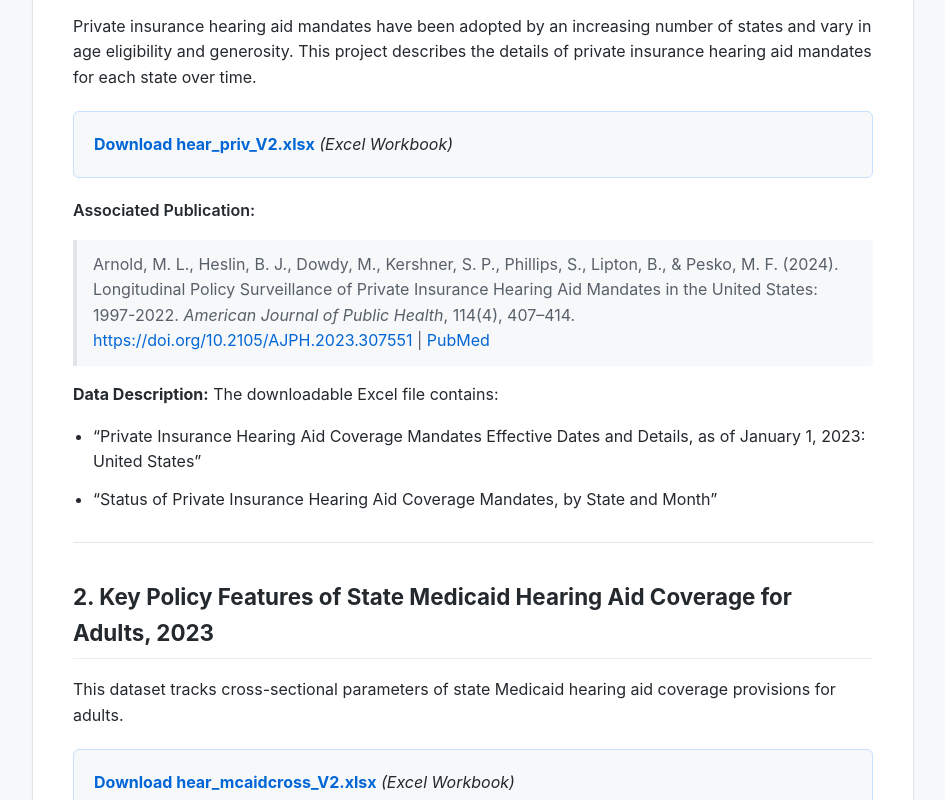
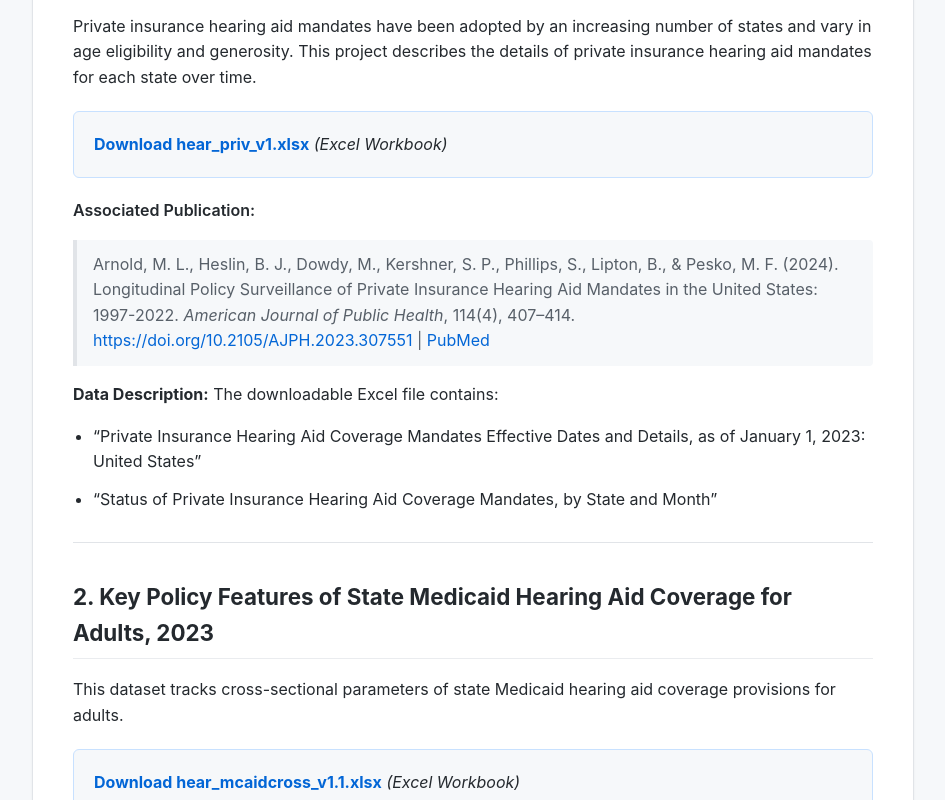
Before and after one commit to Social-Impact-Lab-SIL/Social-Impact-Lab-SIL.github.io, a React (Vite) app: page /data/hearing in a window 1280 px wide. Shown: the part 440-1240 px from the top of the page, without its empty margins (167-1112 px from the left). Built offline with nearby package versions, Linux system fonts and the light colour scheme.

Commit message:
Update Hearing Links

```diff
--- a/src/pages/HearingData.jsx
+++ b/src/pages/HearingData.jsx
@@ -18,7 +18,7 @@ export default function HearingData() {
       <p>Private insurance hearing aid mandates have been adopted by an increasing number of states and vary in age eligibility and generosity. This project describes the details of private insurance hearing aid mandates for each state over time.</p>
 
       <div className="dashboard-box" style={{ background: 'var(--code-bg)' }}>
-        <strong><a href="/data/hear_priv_V2.xlsx" download>Download hear_priv_V2.xlsx</a></strong> <em>(Excel Workbook)</em>
+        <strong><a href="/data/hear_priv_v1.xlsx" download>Download hear_priv_v1.xlsx</a></strong> <em>(Excel Workbook)</em>
       </div>
 
       <p className="citation-note" style={{ fontWeight: 600, marginTop: '16px' }}>Associated Publication:</p>
@@ -38,7 +38,7 @@ export default function HearingData() {
       <p>This dataset tracks cross-sectional parameters of state Medicaid hearing aid coverage provisions for adults.</p>
 
       <div className="dashboard-box" style={{ background: 'var(--code-bg)' }}>
-        <strong><a href="/data/hear_mcaidcross_V2.xlsx" download>Download hear_mcaidcross_V2.xlsx</a></strong> <em>(Excel Workbook)</em>
+        <strong><a href="/data/hear_mcaidcross_v1.1.xlsx" download>Download hear_mcaidcross_v1.1.xlsx</a></strong> <em>(Excel Workbook)</em>
       </div>
 
       <p className="citation-note" style={{ fontWeight: 600, marginTop: '16px' }}>Associated Publication:</p>
```
